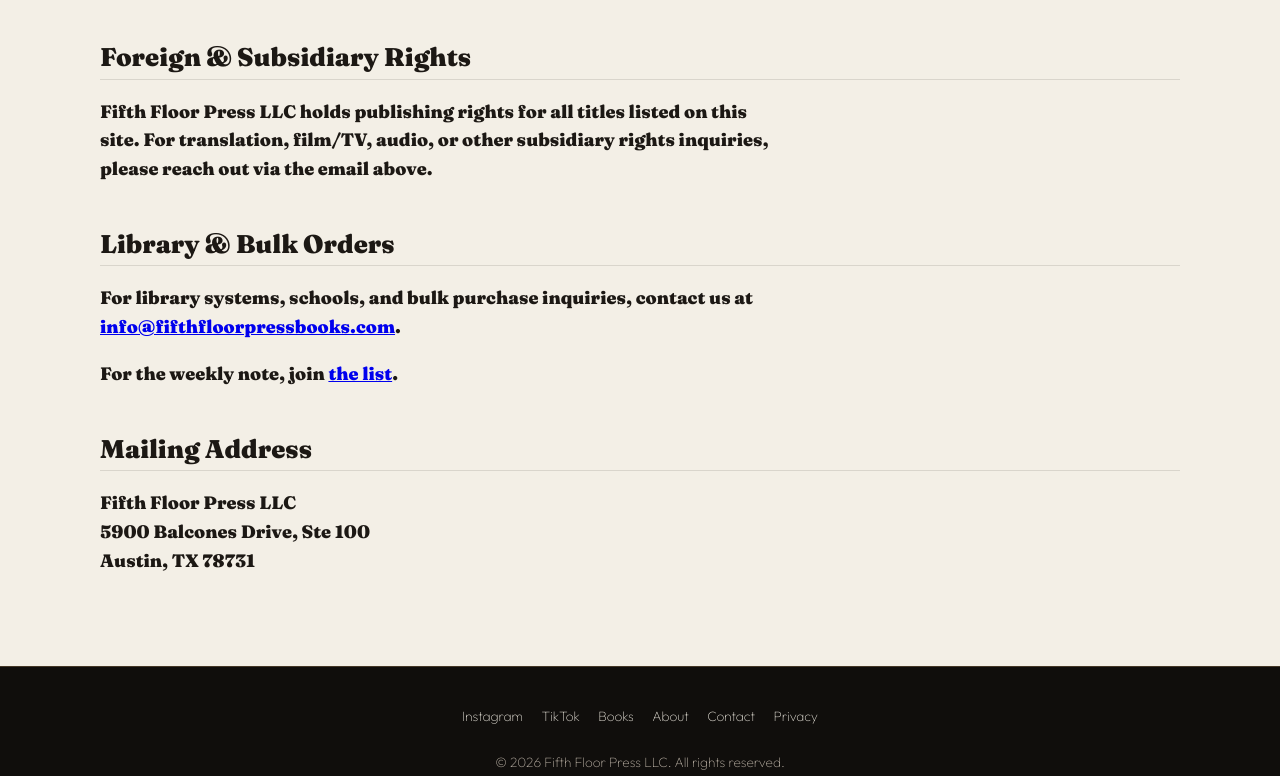
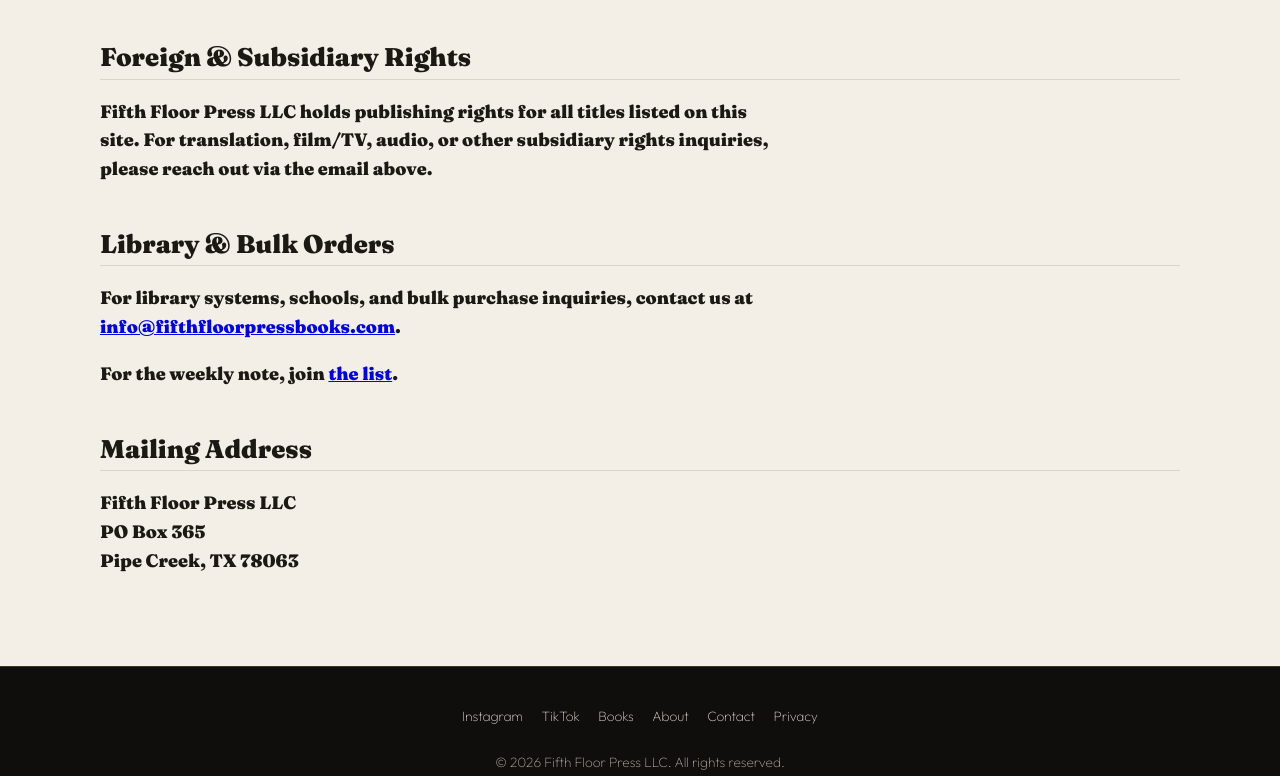
Before and after one commit to rodsholty/fifth-floor-press-site, a plain HTML site: page contact.html in a window 1280 px wide. Shown: the part 394-1170 px from the top of the page. Drawn offline with Linux system fonts and the light colour scheme.

Commit message:
Use PO Box 365, Pipe Creek, TX 78063 as the mailing address on contact and privacy pages

```diff
--- a/contact.html
+++ b/contact.html
@@ -78,8 +78,8 @@
 
   <h2>Mailing Address</h2>
   <p>Fifth Floor Press LLC<br>
-  5900 Balcones Drive, Ste 100<br>
-  Austin, TX 78731</p>
+  PO Box 365<br>
+  Pipe Creek, TX 78063</p>
 
 </main>
 
```
Also changed, not shown: privacy.html (+2 -2 lines).
